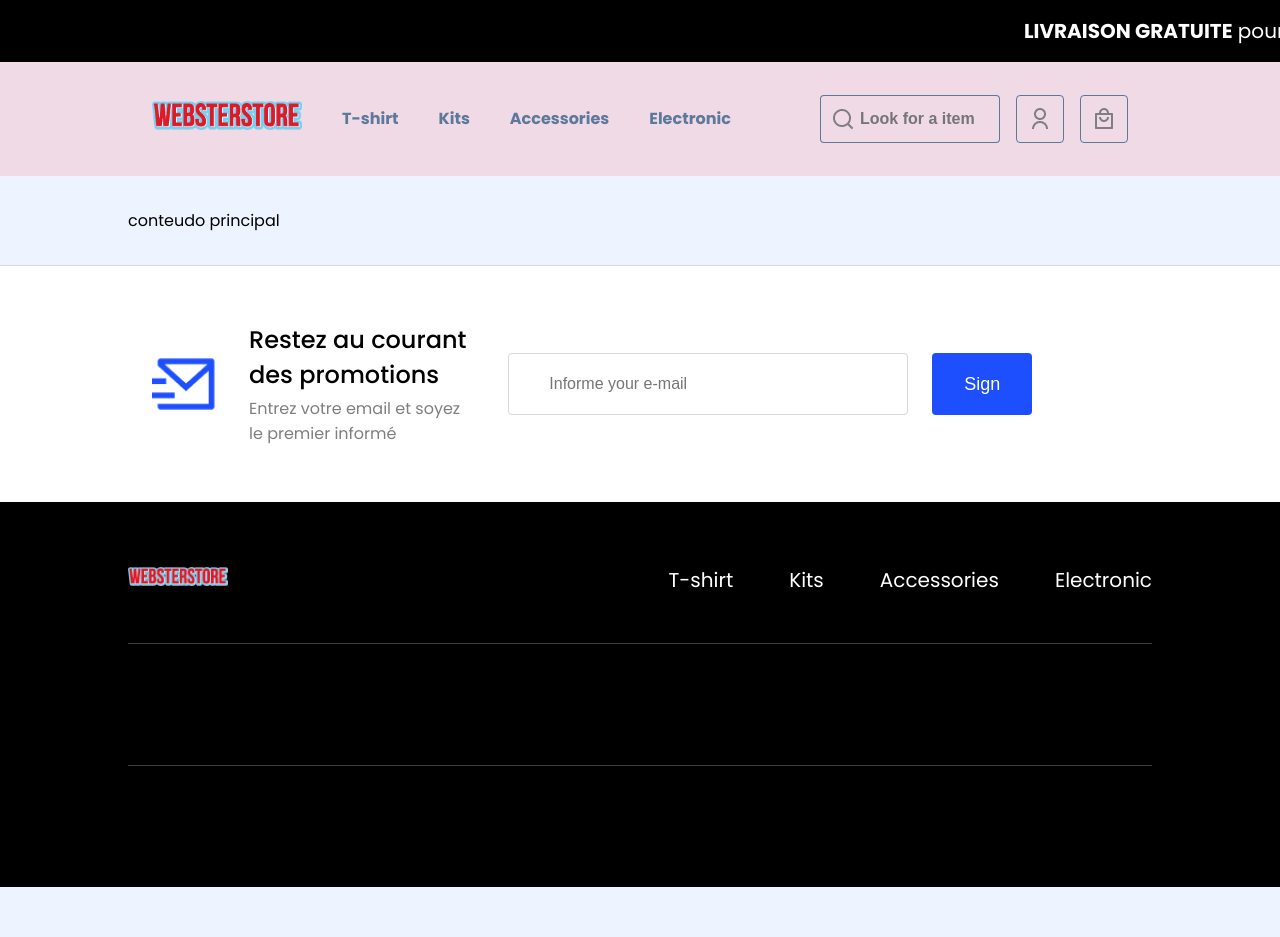
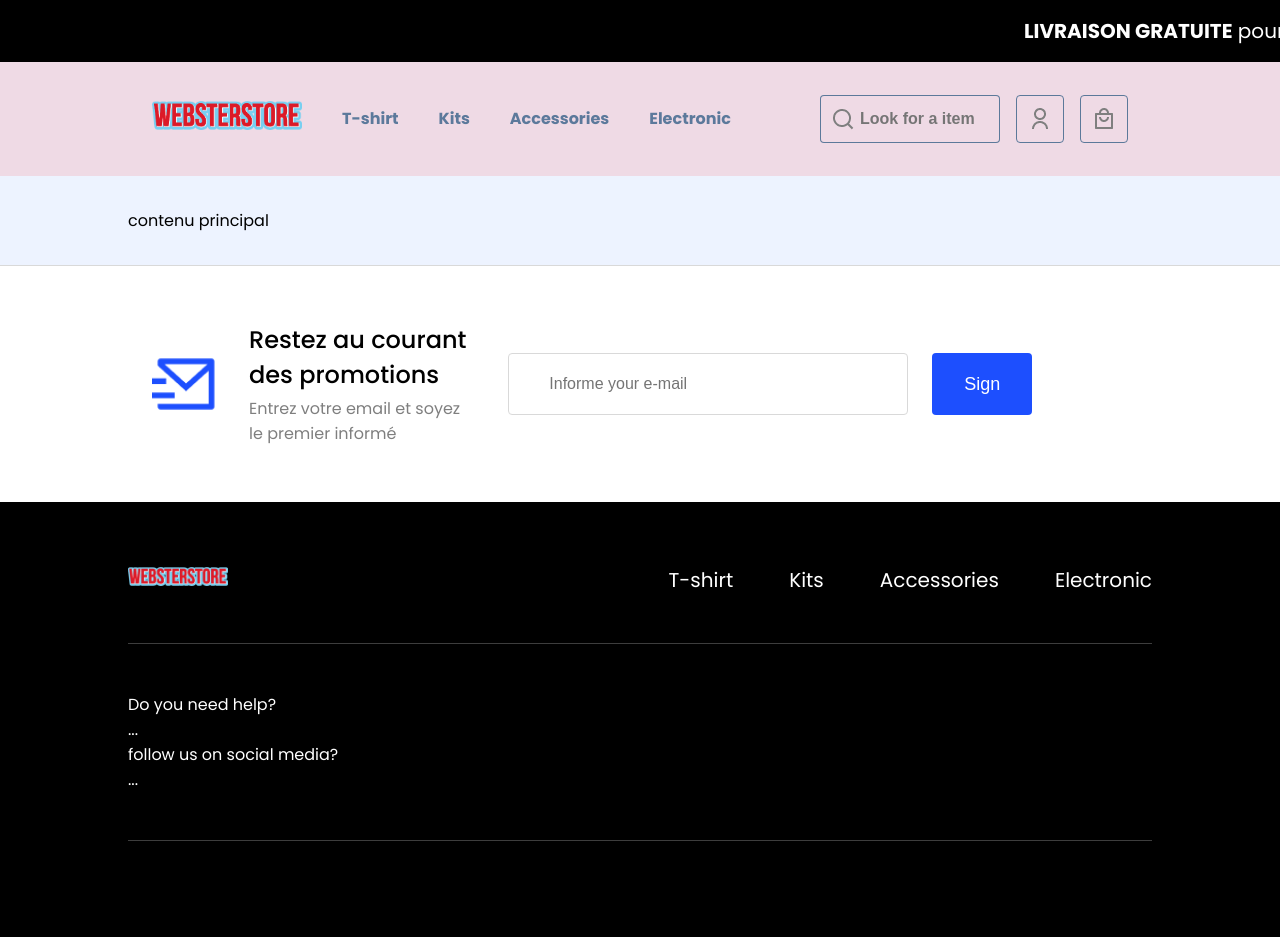
Before and after one commit to WebsterFever/Ecommerce, a plain HTML site: page frontend/index.html in a window 1280 px wide. Shown: the top 937 px of the page. Before the commit the page ends 887 px from the top, so only its background shows below. Drawn offline with Linux system fonts and the light colour scheme; files whose address does not match are found by name.

Commit message:
new commit

```diff
--- a/frontend/assets/css/footer.css
+++ b/frontend/assets/css/footer.css
@@ -37,6 +37,10 @@ footer {
   flex-direction: column;
 }
 
+.footer-contacts{
+  color: white;
+}
+
 @media (width > 1024px){
   .footer-menu{
        padding-top: 63px;
--- a/frontend/index.html
+++ b/frontend/index.html
@@ -77,7 +77,7 @@
   </header>
 
   <main>
-    conteudo principal
+    contenu principal
   </main>
 
   <section class="newsletter">
@@ -103,7 +103,7 @@
   <footer>
     <div class="footer-menu">
       <a class="logo" href="">
-        <img src="assets/images/ui/logo.png" width="100px" alt="WebsterStore"/>
+        <img src="assets/images/ui/logo.png" width="100px" alt="WebsterStore" />
       </a>
 
       <ul>
@@ -111,12 +111,24 @@
         <li><a href="">Kits</a></li>
         <li><a href="">Accessories</a></li>
         <li><a href="">Electronic</a></li>
+
       </ul>
     </div>
 
-    <div class="footer-contacts">...</div>
-    <div class="footer-bottom">...</div>
-    <div></div>
+
+    <div class="footer-contacts">
+      <div class="contacts">
+        <div class="footer-title">Do you need help?</div>
+        <div class="footer-icons">...</div>
+      </div>
+
+      <div class="social">
+        <div class="footer-title">follow us on social media?</div>
+        <div class="footer-icons">...</div>
+      </div>
+    </div>
+    <div class="footer-bottom"></div>
+
   </footer>
 
 
```
